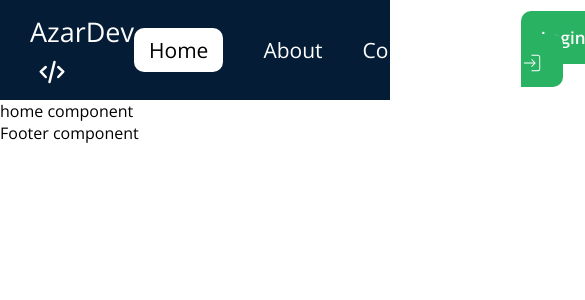
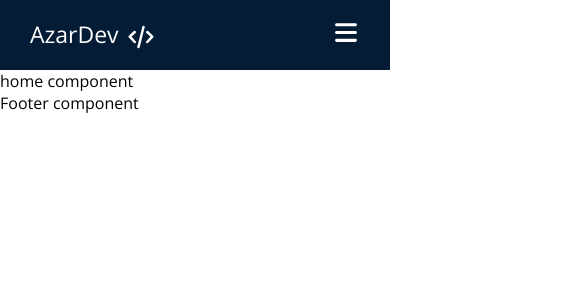
Before and after one commit to SamirS-li/AzarDev, a React (Create React App) app: page / in a window 390 px wide. Shown: the top 300 px of the page, 585 px wide, since content can reach past the window. Built offline with nearby package versions, Linux system fonts and the light colour scheme.

Commit message:
Header completed

```diff
--- a/src/App.css
+++ b/src/App.css
@@ -1,31 +1,34 @@
-*{
+* {
     margin: 0;
     padding: 0;
 }
 
-body{
+body {
     font-family: 'Open sans';
 }
 
-ul{
+ul {
     list-style: none;
 }
-a{
+
+a {
     text-decoration: none;
 }
 
-:root{
-    --primary:#041c35;
-    --secondary:#172c42;
-    --formColor:#0723416a;
-    --white:#FFF;
-    --green:#2ab263;
-    --lightGreen:#50cf52;
-    --border-radius:10px;
+:root {
+    --primary: #041c35;
+    --secondary: #172c42;
+    --formColor: #0723416a;
+    --mobile-sidebar: #34495e;
+    --white: #FFF;
+    --green: #2ab263;
+    --mobile-green: #078809;
+    --lightGreen: #50cf52;
+    --border-radius: 10px;
 }
 
 
-.container{
+.container {
     max-width: 1240px;
     width: 100%;
     padding: 0 30px;
@@ -38,9 +41,9 @@ a{
 
 /* --- React Router */
 
-.nav-list .active{
-    background-color:var(--white);
-    color: black!important;
+.nav-list .active {
+    background-color: var(--white);
+    color: black !important;
     padding: 8px 15px;
     border-radius: var(--border-radius);
 }
@@ -48,14 +51,15 @@ a{
 /* --- React Router */
 
 
-#Header{
+#Header {
     height: 100px;
     background-color: var(--primary);
     display: flex;
     align-items: center;
     justify-content: space-between;
 }
-.header-main{
+
+.header-main {
     height: 100%;
     width: 100%;
     display: flex;
@@ -63,34 +67,45 @@ a{
     align-items: center;
 }
 
-.header-main .link{
+.mobile {
+    width: 66%;
+    display: flex;
+    justify-content: space-between;
+    align-items: center;
+
+}
+
+.header-main .link {
     color: var(--white);
     cursor: pointer;
     transition: all .3s;
 }
 
-.logo{
+.logo {
     font-size: 27px;
 }
+
 .logo img {
     width: 30px;
     vertical-align: middle;
     margin-left: 7px;
 }
 
-.nav-list{
+.nav-list {
     display: flex;
     gap: 40px;
 }
-.nav-list .link{
+
+.nav-list .link {
     font-size: 21px;
     text-transform: capitalize;
 }
-.header-main .link:hover:not(.logo .link){
+
+.header-main .link:hover:not(.logo .link) {
     opacity: .8;
 }
 
-.login .link{
+.login .link {
     font-size: 17px;
     font-weight: 600;
     text-transform: capitalize;
@@ -98,10 +113,112 @@ a{
     padding: 15px 20px;
     border-radius: var(--border-radius);
 }
-.login img{
+
+.login img {
     width: 22px;
     vertical-align: middle;
 }
 
+.mobile-bar {
+    display: none;
+}
+
 
 /* === H E A D E R - E N D === */
+
+
+
+
+
+
+/* /////////////// R E S P O N S I V E \\\\\\\\\\\\\\ */
+
+@media only screen and (max-width:992px) {
+
+    /* - - - - H E A D E R - - - - */
+
+    #Header {
+        height: 70px;
+    }
+
+    .logo {
+        font-size: 23px;
+    }
+
+    .mobile {
+        position: absolute;
+        top: 0;
+        left: -300px;
+        bottom: 0;
+        flex-direction: column;
+        justify-content: center;
+        align-items: center;
+        gap: 40px;
+        width: 300px;
+        background-color: var(--mobile-sidebar);
+        z-index: 2;
+        transition: left .15s linear;
+    }
+
+    .active-m .mobile {
+        left:0px;
+    }
+
+    .active-m::before {
+        content: '';
+        position: absolute;
+        top: 0;
+        left: 0;
+        right: 0;
+        bottom: 0;
+        background-color: #ffffff45;
+        backdrop-filter: blur(5px);
+        z-index: 1;
+    }
+
+
+    /* .mobile::after{
+        content: '';
+        position: absolute;
+        width: 50px;
+        height: 50px;
+        background-color: red;
+        top: 0;
+        left: 0;
+    } */
+
+    .mobile .nav-list {
+        flex-direction: column;
+        align-items: center;
+    }
+
+    .login .link {
+        background-color: var(--mobile-green);
+    }
+
+
+    .mobile-bar {
+        display: block;
+        position: relative;
+        z-index: 2;
+    }
+    .mobile-bar::after{
+        position: absolute;
+        content: '';
+        top: 0;
+        left: 0;
+        right: 0;
+        bottom: 0;
+    }
+
+
+    .mobile-bar svg {
+        fill: var(--white);
+        width: 28px;
+        height: 25px;
+    }
+
+
+    /* - - - - H E A D E R  E N D - - - - */
+
+}
--- a/src/components/Header.js
+++ b/src/components/Header.js
@@ -1,11 +1,31 @@
-import React from 'react';
+import React, {useRef} from 'react';
 import logo from '../image/code-svgrepo-com.svg';
 import login from '../image/login-svgrepo-com.svg';
-import {NavLink} from "react-router-dom"
+import { NavLink } from "react-router-dom"
 
 export default function Header() {
+    const headerClass = useRef('')
+
+
+    const sideBar = (e) => {
+        if (headerClass.current.className === 'active-m' && e.target.className !== 'mobile') {
+            headerClass.current.className = '';
+            console.log(e.target.className)
+
+
+        } else if (headerClass.current.className === '' && e.target.className === 'mobile-bar') {
+            headerClass.current.className = 'active-m';
+            console.log('ssss')
+            console.log(e.target)
+
+        }
+
+        // console.log(headerClass.current.className='test')
+        // console.log('ss',headerClass.current.className)
+    }
+
     return (
-        <header id='Header'>
+        <header id='Header' ref={headerClass} onClick={sideBar}>
             <div className="container">
 
 
@@ -13,6 +33,7 @@ export default function Header() {
                     <div className="logo">
                         <NavLink to="/" className='link'>AzarDev</NavLink><img src={logo} alt="azardev" />
                     </div>
+                    <div className="mobile">
                         <nav className='nav'>
                             <ul className='nav-list'>
                                 <li>
@@ -30,7 +51,12 @@ export default function Header() {
                             </ul>
                         </nav>
                         <div className="login">
-                        <NavLink to="/login" className='link'>login <img src={ login } alt='login'/></NavLink>
+                            <NavLink to="/login" className='link'>login <img src={login} alt='login' /></NavLink>
+                        </div>
+                    </div>
+                    <div className='mobile-bar'>
+                        <svg stroke="currentColor" fill="currentColor" stroke-width="0" viewBox="0 0 448 512" height="1em" width="1em" xmlns="http://www.w3.org/2000/svg"><path d="M0 96C0 78.3 14.3 64 32 64H416c17.7 0 32 14.3 32 32s-14.3 32-32 32H32C14.3 128 0 113.7 0 96zM0 256c0-17.7 14.3-32 32-32H416c17.7 0 32 14.3 32 32s-14.3 32-32 32H32c-17.7 0-32-14.3-32-32zM448 416c0 17.7-14.3 32-32 32H32c-17.7 0-32-14.3-32-32s14.3-32 32-32H416c17.7 0 32 14.3 32 32z"></path>
+                        </svg>
                     </div>
                 </div>
             </div>
```
Lines whose indentation alone changed are shown as unchanged.
